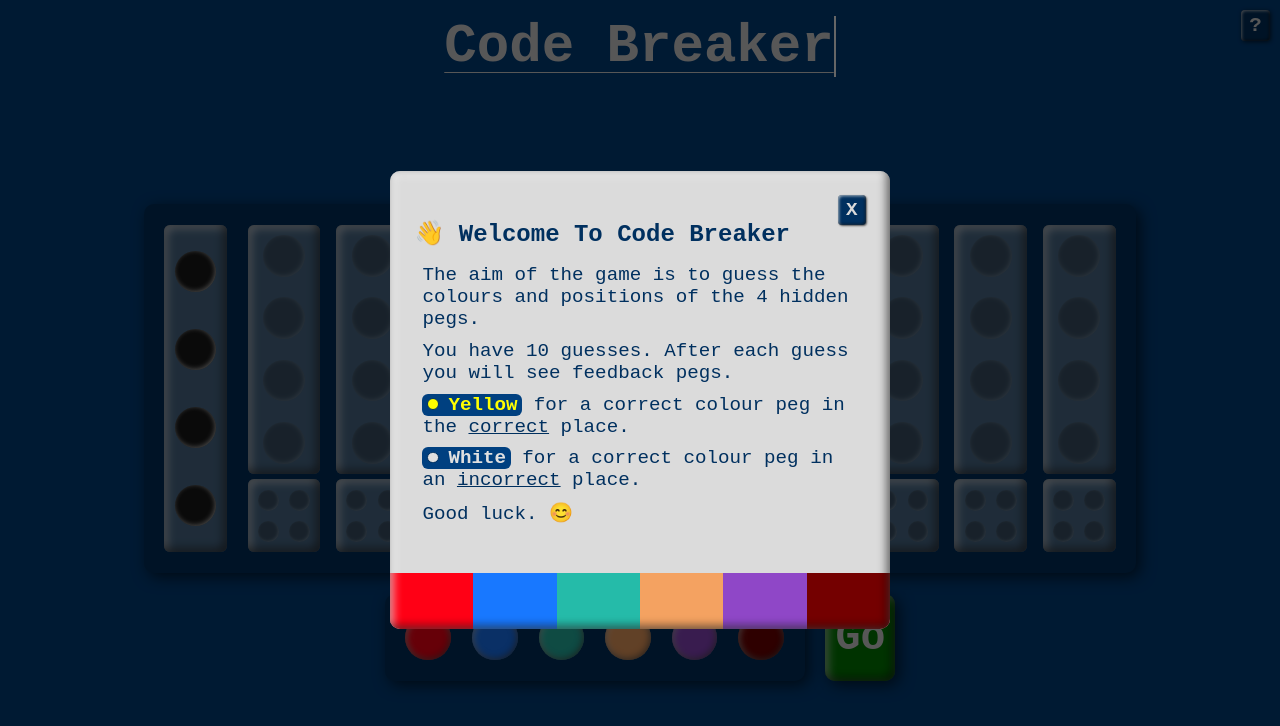
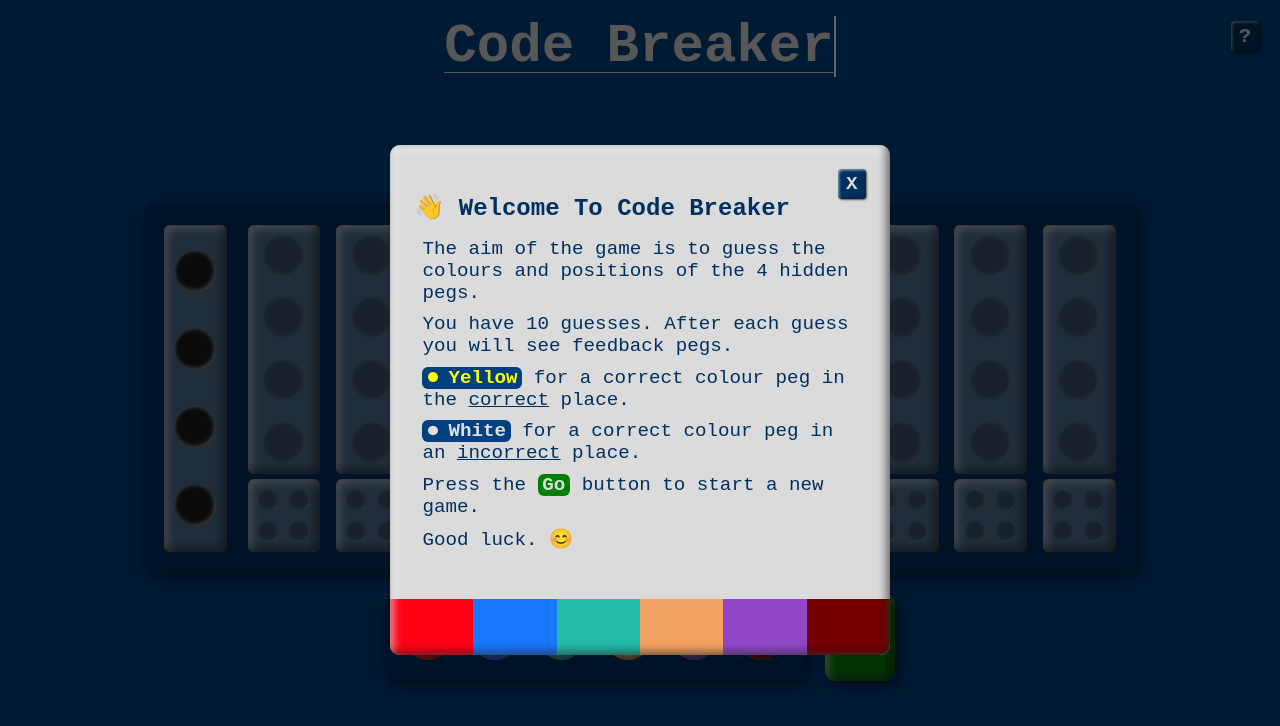
Before and after one commit to simon-mckindley/code-breaker, a React (Vite) app: page / in a window 1280 px wide. Both pictures are taken after a click on the button "Game Info". Shown: the top 726 px of the page. Built offline with nearby package versions, Linux system fonts and the light colour scheme.

Commit message:
Style updates

```diff
--- a/src/App.css
+++ b/src/App.css
@@ -27,8 +27,8 @@ h1 {
 
     button {
         position: absolute;
-        top: 0.5em;
-        right: 0.5em;
+        top: 1em;
+        right: 1em;
         font-weight: 900;
         background-color: var(--bg-dark);
         border-radius: 4px;
@@ -81,7 +81,7 @@ h1 {
         font-weight: 900;
         height: 100%;
         aspect-ratio: 1 / 1.25;
-        background-color: #008000;
+        background-color: var(--button-color);
         border-radius: 10px;
         box-shadow: inset -3px -3px 10px 0px var(--dark-shadow),
             inset 3px 3px 10px 0px var(--light-shadow),
@@ -392,7 +392,14 @@ h1 {
 
     .u-line {
         text-decoration: underline;
-        ;
+    }
+
+    .green-span {
+        color: var(--text-color);
+        font-weight: 600;
+        border-radius: 6px;
+        padding-inline: 0.25em;
+        background-color: var(--button-color);
     }
 
     .shadow-box {
--- a/src/components/InfoDialog.jsx
+++ b/src/components/InfoDialog.jsx
@@ -20,6 +20,7 @@ const InfoDialog = forwardRef((props, ref) => {
                 <span>You have 10 guesses. After each guess you will see feedback pegs.</span>
                 <span><span className="color yellow-span">Yellow</span> for a correct colour peg in the <span className="u-line">correct</span> place.</span>
                 <span><span className="color white-span">White</span> for a correct colour peg in an <span className="u-line">incorrect</span> place.</span>
+                <span>Press the <span className="green-span">Go</span> button to start a new game.</span>
                 <span>Good luck. 😊</span>
             </p>
             <div className="dialog-footer"></div>
--- a/src/index.css
+++ b/src/index.css
@@ -16,6 +16,7 @@
   --bg-dark: #00305f;
   --bg-overlay: rgba(255, 255, 255, 0.3);
   --text-color: #dbdbdb;
+  --button-color: #008000;
 
   --margin: 1em;
 
```
Also changed, not shown: 1 other file (tests, documents, lock files or other folders).
